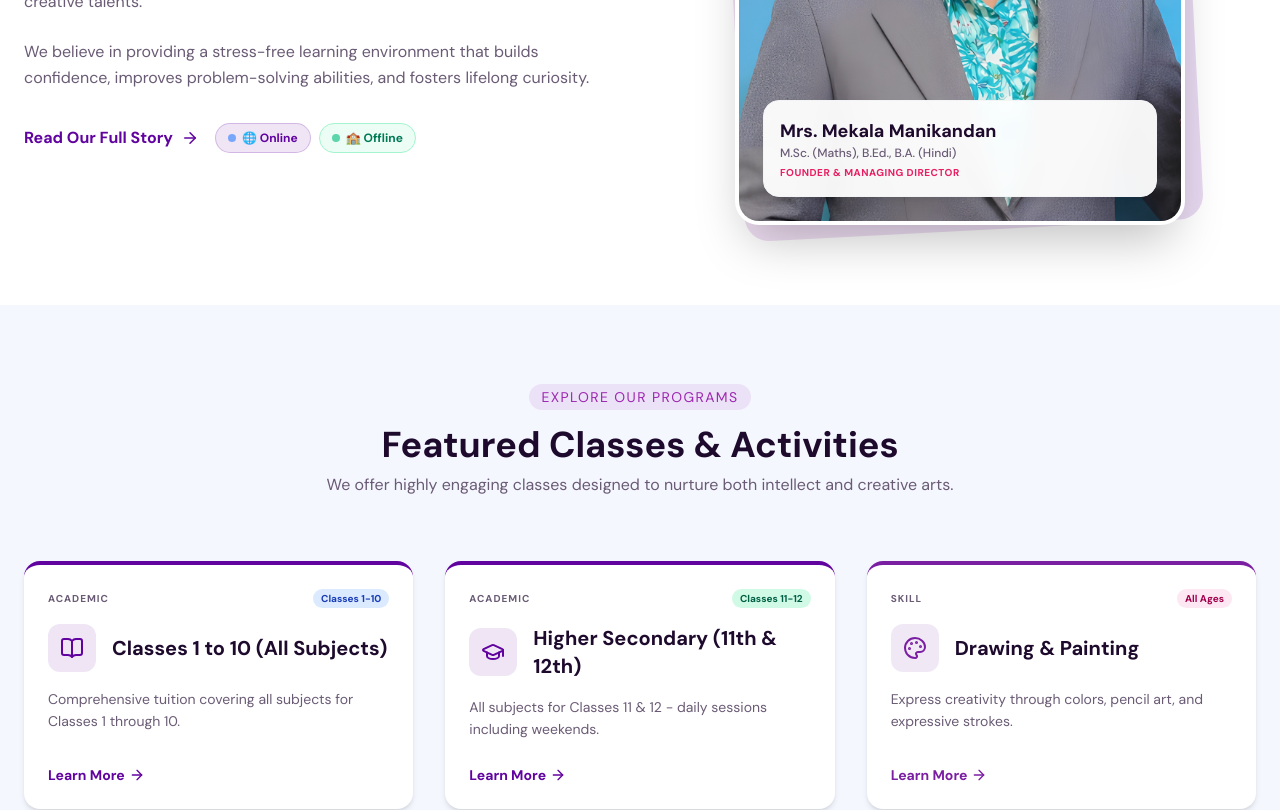
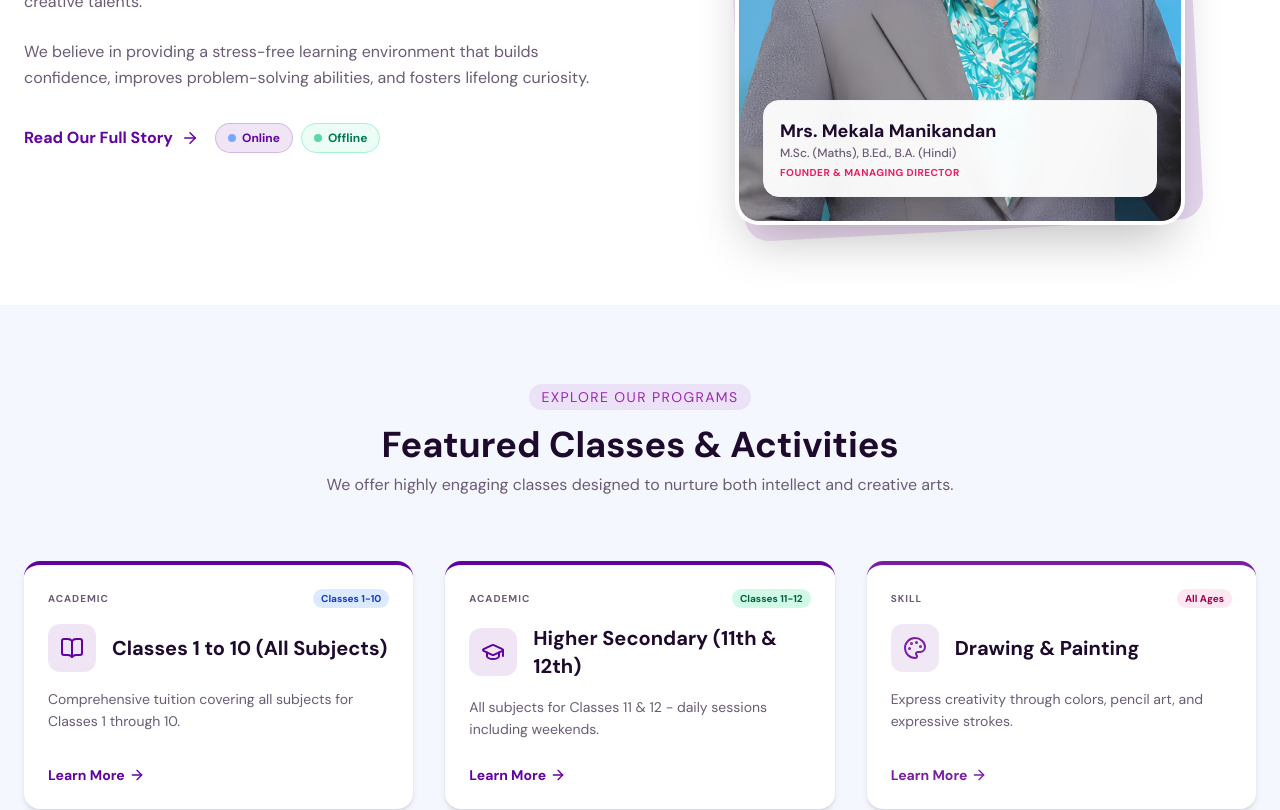
Before and after one commit to Preethingaraja/kani_institute, a React (Vite) app: page / in a window 1280 px wide. Shown: the part 1380-2190 px from the top of the page. Built offline with nearby package versions, Linux system fonts and the light colour scheme.

Commit message:
Remove globe and school emojis from online/offline tags

```diff
--- a/src/components/CTABanner.tsx
+++ b/src/components/CTABanner.tsx
@@ -23,11 +23,11 @@ export default function CTABanner() {
         <div className="flex justify-center gap-3 mb-8">
           <span className="inline-flex items-center gap-2 bg-white/15 backdrop-blur-sm border border-white/30 text-white text-sm font-bold px-5 py-2.5 rounded-full shadow-lg">
             <span className="w-2.5 h-2.5 rounded-full bg-blue-300 animate-pulse"></span>
-            🌐 Online Classes
+            Online Classes
           </span>
           <span className="inline-flex items-center gap-2 bg-white/15 backdrop-blur-sm border border-white/30 text-white text-sm font-bold px-5 py-2.5 rounded-full shadow-lg">
             <span className="w-2.5 h-2.5 rounded-full bg-emerald-300 animate-pulse"></span>
-            🏫 Offline Classes
+            Offline Classes
           </span>
         </div>
 
--- a/src/components/ContactForm.tsx
+++ b/src/components/ContactForm.tsx
@@ -240,7 +240,7 @@ export default function ContactForm() {
                     <span className="w-1.5 h-1.5 rounded-full bg-white"></span>
                   )}
                 </span>
-                {mode === 'Online' ? '🌐 Online' : '🏫 Offline'}
+                {mode === 'Online' ? 'Online' : 'Offline'}
               </label>
             ))}
           </div>
--- a/src/components/Footer.tsx
+++ b/src/components/Footer.tsx
@@ -127,11 +127,11 @@ export default function Footer() {
                 <div className="flex gap-2 flex-wrap">
                   <span className="inline-flex items-center gap-1.5 bg-primary/20 border border-primary/30 text-primary-foreground text-xs font-bold px-3 py-1.5 rounded-full">
                     <span className="w-2 h-2 rounded-full bg-blue-400 animate-pulse"></span>
-                    🌐 Online
+                    Online
                   </span>
                   <span className="inline-flex items-center gap-1.5 bg-emerald-500/20 border border-emerald-400/30 text-emerald-300 text-xs font-bold px-3 py-1.5 rounded-full">
                     <span className="w-2 h-2 rounded-full bg-emerald-400 animate-pulse"></span>
-                    🏫 Offline
+                    Offline
                   </span>
                 </div>
               </li>
--- a/src/pages/Classes.tsx
+++ b/src/pages/Classes.tsx
@@ -51,12 +51,10 @@ export default function Classes() {
               {/* Mode Badges */}
               <div className="flex gap-3 shrink-0">
                 <div className="flex flex-col items-center gap-1.5 bg-white/15 backdrop-blur-sm border border-white/25 rounded-2xl px-5 py-3 min-w-[80px]">
-                  <span className="text-2xl">🌐</span>
                   <span className="text-xs font-extrabold tracking-wider uppercase">Online</span>
                   <span className="w-2 h-2 rounded-full bg-blue-300 animate-pulse"></span>
                 </div>
                 <div className="flex flex-col items-center gap-1.5 bg-white/15 backdrop-blur-sm border border-white/25 rounded-2xl px-5 py-3 min-w-[80px]">
-                  <span className="text-2xl">🏫</span>
                   <span className="text-xs font-extrabold tracking-wider uppercase">Offline</span>
                   <span className="w-2 h-2 rounded-full bg-emerald-300 animate-pulse"></span>
                 </div>
--- a/src/pages/Home.tsx
+++ b/src/pages/Home.tsx
@@ -98,11 +98,11 @@ export default function Home() {
                 <div className="flex gap-2">
                   <span className="inline-flex items-center gap-1.5 bg-primary/10 border border-primary/20 text-primary text-xs font-bold px-3 py-1.5 rounded-full">
                     <span className="w-2 h-2 rounded-full bg-blue-500 animate-pulse"></span>
-                    🌐 Online
+                    Online
                   </span>
                   <span className="inline-flex items-center gap-1.5 bg-emerald-50 border border-emerald-200 text-emerald-700 text-xs font-bold px-3 py-1.5 rounded-full">
                     <span className="w-2 h-2 rounded-full bg-emerald-500 animate-pulse"></span>
-                    🏫 Offline
+                    Offline
                   </span>
                 </div>
               </div>
```
